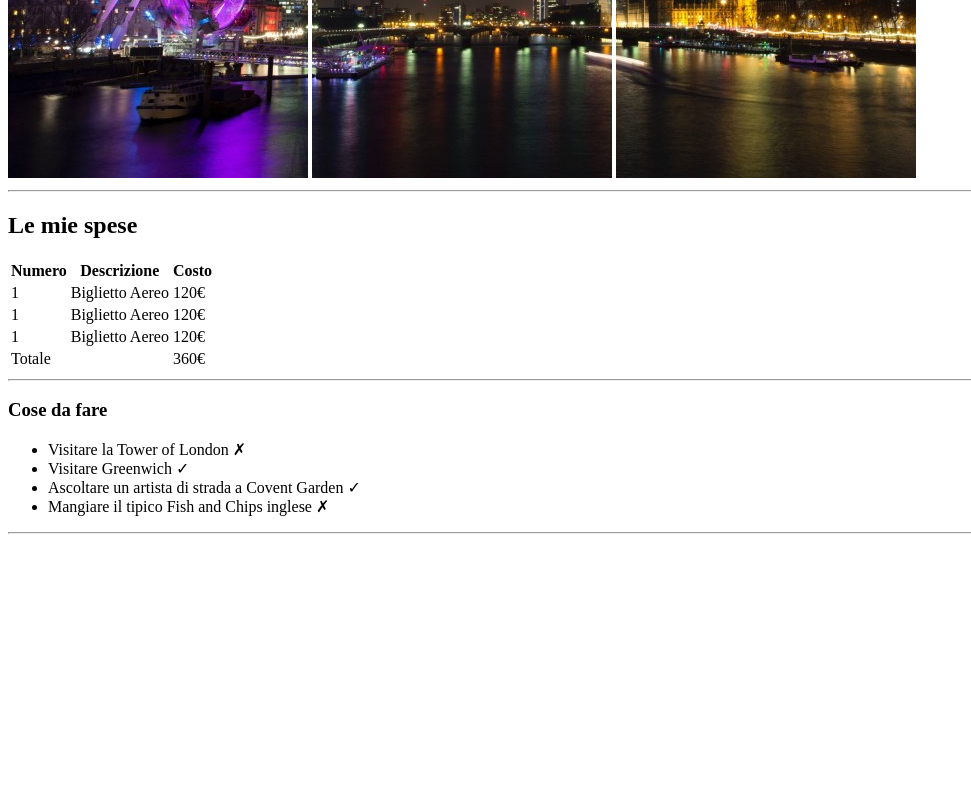
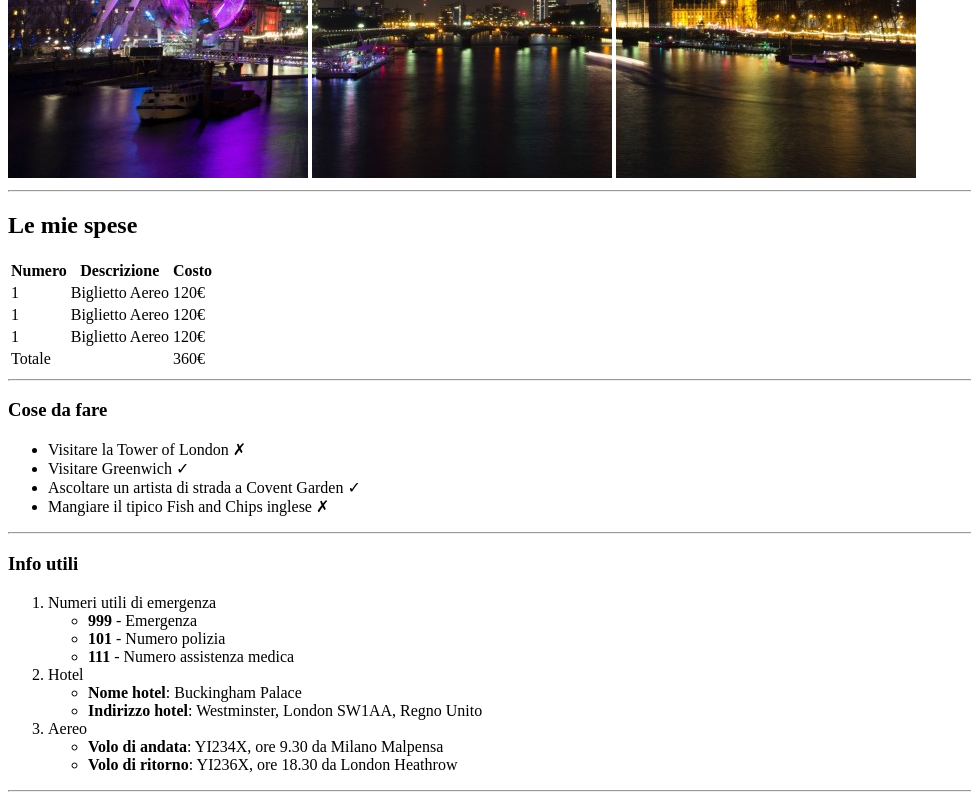
Before and after one commit to simonelupone/html-london-trip, a plain HTML site: page index.html in a window 1280 px wide. Shown: the part 502-1302 px from the top of the page, without its empty margins (0-971 px from the left). Before the commit the page ends 1044 px from the top, so only its background shows below. Drawn offline with Linux system fonts and the light colour scheme.

Commit message:
[FEAT]: add travel info section

```diff
--- a/index.html
+++ b/index.html
@@ -74,6 +74,53 @@
 
     <hr>
 
+    <!-- useful info section -->
+    <h3>Info utili</h3>
+
+    <ol>
+        <li>
+            <div>
+                Numeri utili di emergenza
+            </div>
+
+            <div>
+                <ul>
+                    <li><strong>999</strong> - Emergenza</li>
+                    <li><strong>101</strong> - Numero polizia</li>
+                    <li><strong>111</strong> - Numero assistenza medica</li>
+                </ul>
+            </div>
+        </li>
+
+        <li>
+            <div>
+                Hotel
+            </div>
+
+            <div>
+                <ul>
+                    <li><strong>Nome hotel</strong>: Buckingham Palace</li>
+                    <li><strong>Indirizzo hotel</strong>: Westminster, London SW1AA, Regno Unito</li>
+                </ul>
+            </div>
+        </li>
+
+        <li>
+            <div>
+                Aereo
+            </div>
+
+            <div>
+                <ul>
+                    <li><strong>Volo di andata</strong>: YI234X, ore 9.30 da Milano Malpensa</li>
+                    <li><strong>Volo di ritorno</strong>: YI236X, ore 18.30 da London Heathrow</li>
+                </ul>
+            </div>
+        </li>
+    </ol>
+
+    <hr>
+
 </body>
 
 </html>
```
